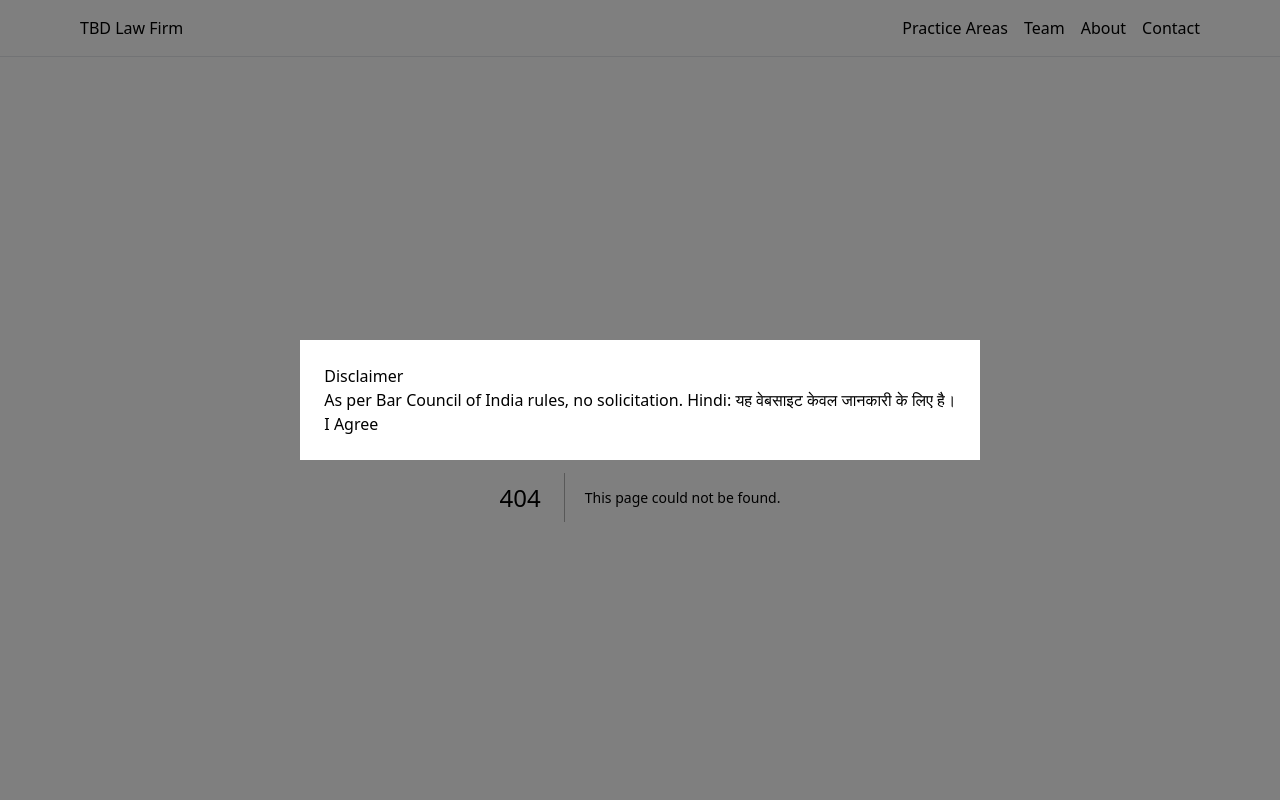
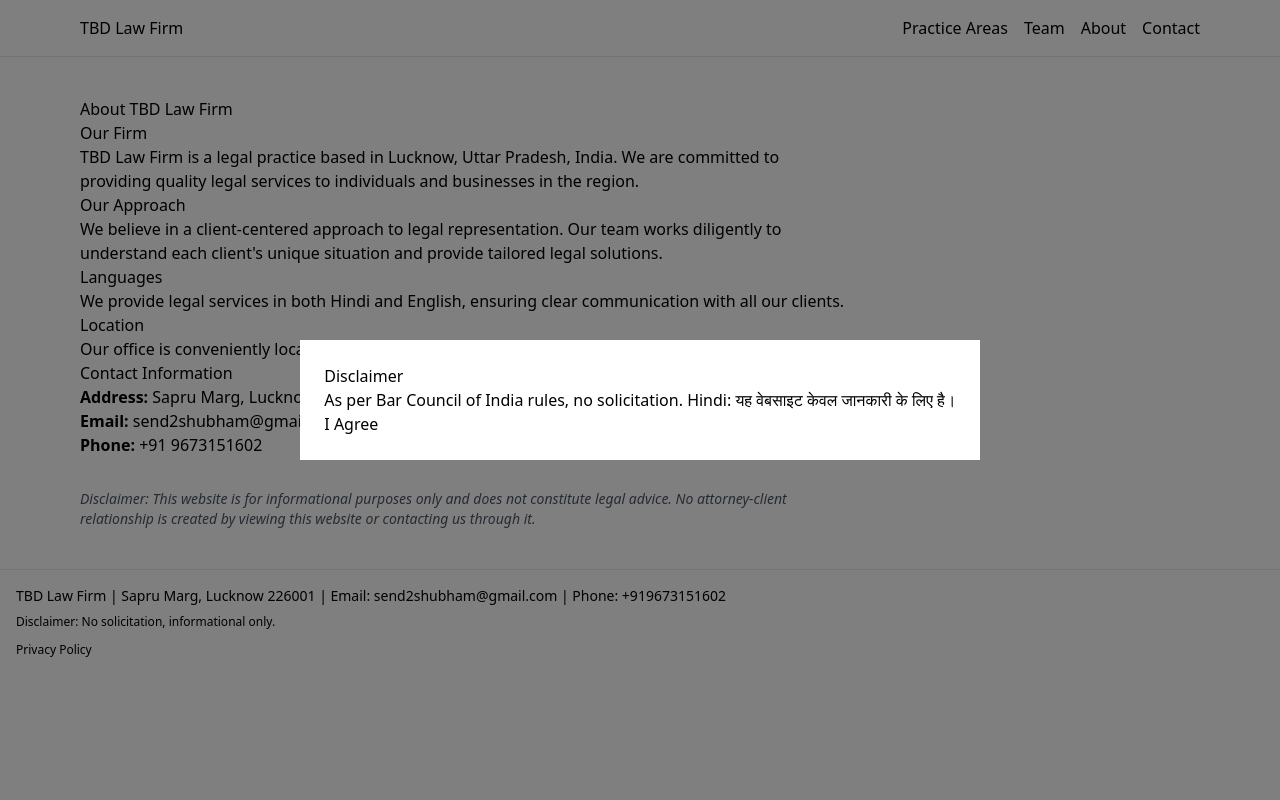
Before and after one commit to ShubhSingh/tbd-law-firm, a Next.js app: page /about in a window 1280 px wide. Before the commit this address had no page. Shown: the top 800 px of the page. Built offline with nearby package versions, Linux system fonts and the light colour scheme.

Commit message:
add missing pages

```diff
--- /dev/null
+++ b/app/about/page.tsx
@@ -0,0 +1,43 @@
+export default function About() {
+  return (
+    <div className="prose max-w-3xl">
+      <h1>About TBD Law Firm</h1>
+
+      <h2>Our Firm</h2>
+      <p>
+        TBD Law Firm is a legal practice based in Lucknow, Uttar Pradesh, India. We are committed to providing
+        quality legal services to individuals and businesses in the region.
+      </p>
+
+      <h2>Our Approach</h2>
+      <p>
+        We believe in a client-centered approach to legal representation. Our team works diligently to understand
+        each client's unique situation and provide tailored legal solutions.
+      </p>
+
+      <h2>Languages</h2>
+      <p>
+        We provide legal services in both Hindi and English, ensuring clear communication with all our clients.
+      </p>
+
+      <h2>Location</h2>
+      <p>
+        Our office is conveniently located at Sapru Marg, Lucknow – 226001, Uttar Pradesh, India.
+      </p>
+
+      <h2>Contact Information</h2>
+      <ul>
+        <li><strong>Address:</strong> Sapru Marg, Lucknow 226001, Uttar Pradesh</li>
+        <li><strong>Email:</strong> <a href="mailto:send2shubham@gmail.com">send2shubham@gmail.com</a></li>
+        <li><strong>Phone:</strong> <a href="tel:+919673151602">+91 9673151602</a></li>
+      </ul>
+
+      <p className="text-sm text-gray-600 mt-8">
+        <em>Disclaimer: This website is for informational purposes only and does not constitute legal advice.
+        No attorney-client relationship is created by viewing this website or contacting us through it.</em>
+      </p>
+    </div>
+  )
+}
+
+// Made with Bob
--- /dev/null
+++ b/app/practice-areas/page.tsx
@@ -0,0 +1,27 @@
+export default function PracticeAreas() {
+  return (
+    <div className="prose max-w-3xl">
+      <h1>Practice Areas</h1>
+      <p>
+        TBD Law Firm provides legal services across various practice areas in Lucknow, Uttar Pradesh.
+      </p>
+
+      <h2>Our Areas of Practice</h2>
+      <ul>
+        <li><strong>Civil Litigation:</strong> Comprehensive representation in civil disputes</li>
+        <li><strong>Criminal Defense:</strong> Defense services for criminal matters</li>
+        <li><strong>Family Law:</strong> Divorce, custody, and family-related legal matters</li>
+        <li><strong>Property Law:</strong> Real estate transactions and property disputes</li>
+        <li><strong>Corporate Law:</strong> Business formation, contracts, and compliance</li>
+        <li><strong>Consumer Protection:</strong> Consumer rights and dispute resolution</li>
+      </ul>
+
+      <p className="text-sm text-gray-600 mt-8">
+        <em>Disclaimer: This information is for general guidance only and does not constitute legal advice.
+        No attorney-client relationship is created by viewing this page.</em>
+      </p>
+    </div>
+  )
+}
+
+// Made with Bob
--- /dev/null
+++ b/app/team/page.tsx
@@ -0,0 +1,29 @@
+export default function Team() {
+  return (
+    <div className="prose max-w-3xl">
+      <h1>Our Team</h1>
+      <p>
+        TBD Law Firm is comprised of experienced legal professionals dedicated to serving clients in Lucknow and surrounding areas.
+      </p>
+
+      <h2>Our Advocates</h2>
+      <p>
+        Our team brings extensive experience in various areas of law, providing comprehensive legal services in both Hindi and English.
+      </p>
+
+      <h3>Qualifications & Experience</h3>
+      <ul>
+        <li>Licensed advocates registered with the Bar Council</li>
+        <li>Extensive courtroom experience in Lucknow courts</li>
+        <li>Bilingual services in Hindi and English</li>
+        <li>Commitment to client-focused legal representation</li>
+      </ul>
+
+      <p className="text-sm text-gray-600 mt-8">
+        <em>For specific inquiries about our team members and their expertise, please contact us directly.</em>
+      </p>
+    </div>
+  )
+}
+
+// Made with Bob
```
